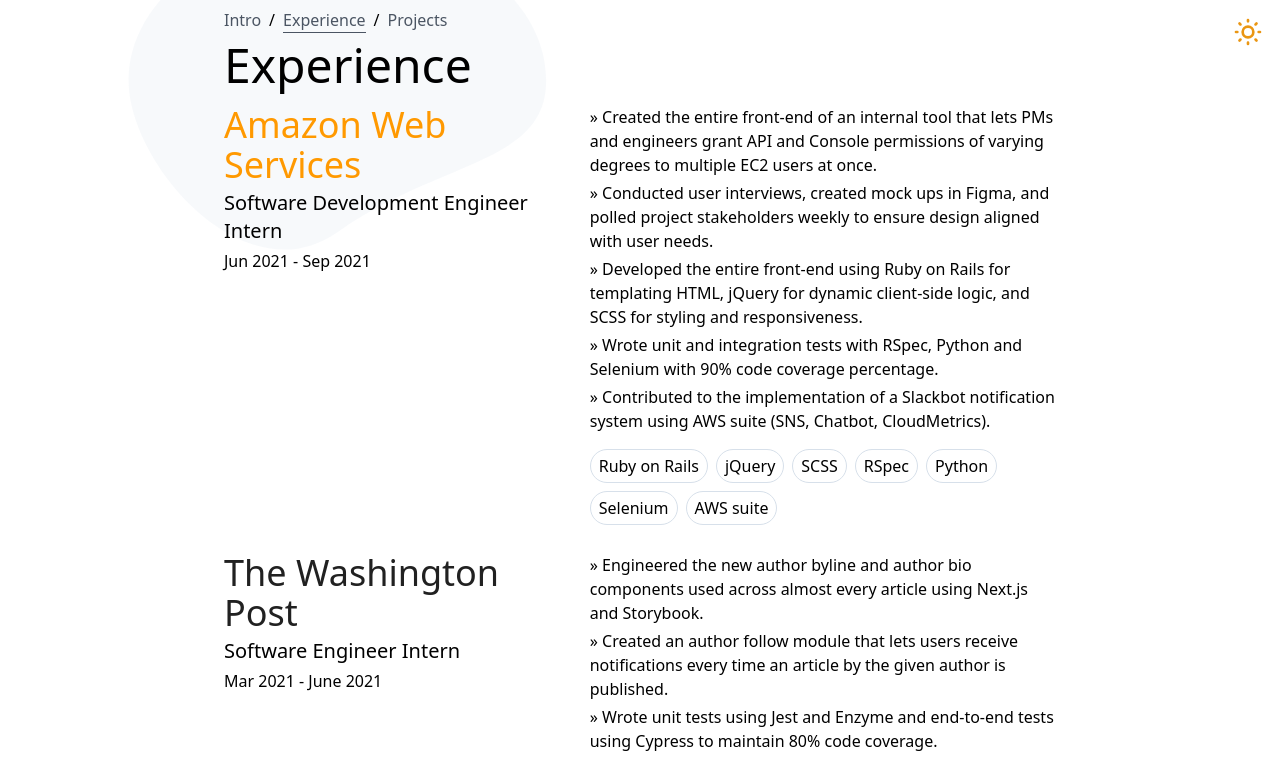
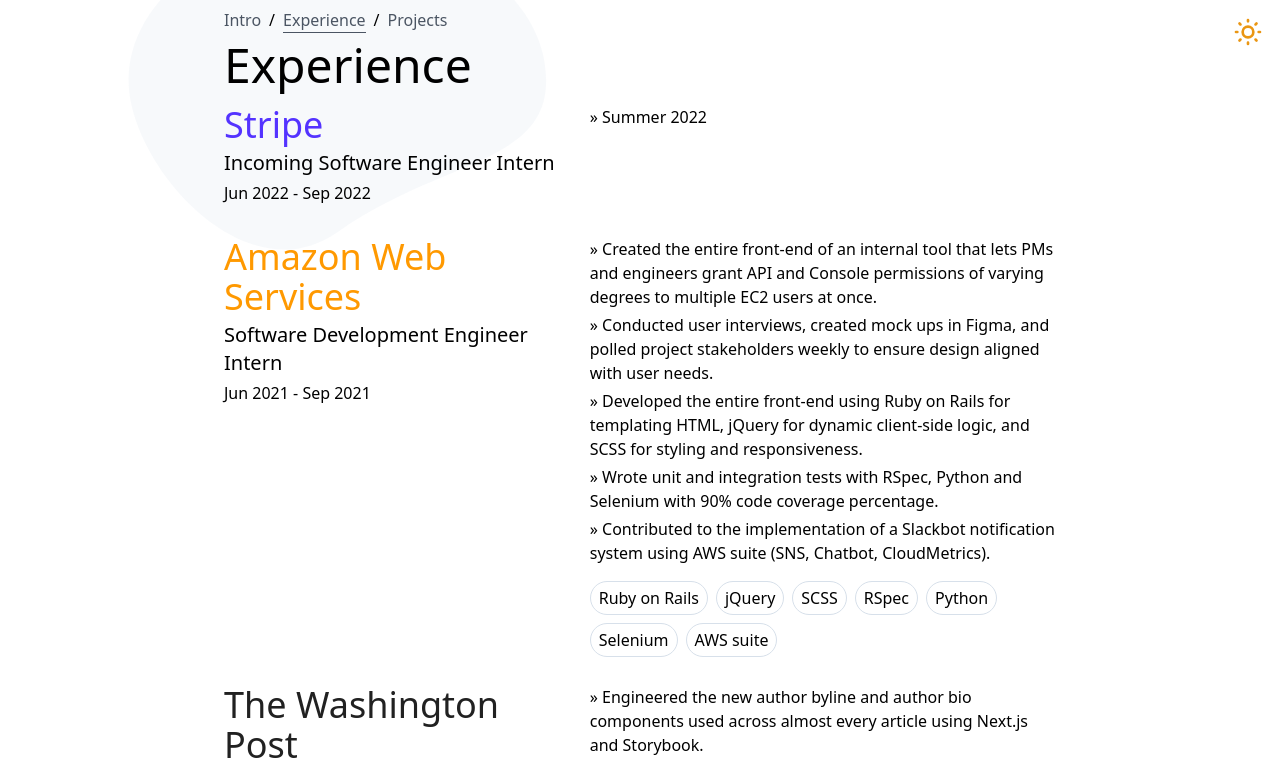
Before and after one commit to acui51/personal-website, a Next.js app: page /experience in a window 1280 px wide. Shown: the top 761 px of the page. Built offline with nearby package versions, Linux system fonts and the light colour scheme.

Commit message:
update summer 2022

```diff
--- a/pages/experience/index.js
+++ b/pages/experience/index.js
@@ -32,6 +32,13 @@
           />
           <Breadcrumb />
           <h1 className="text-5xl whitespace-nowrap mb-4">Experience</h1>
+          <ExperienceBullet
+            company="Stripe"
+            occupation="Incoming Software Engineer Intern"
+            dates="Jun 2022 - Sep 2022"
+            description={["Summer 2022"]}
+            color="#5433FF"
+          />
           <ExperienceBullet
             company="Amazon Web Services"
             occupation="Software Development Engineer Intern"
--- a/pages/index.js
+++ b/pages/index.js
@@ -47,10 +47,10 @@
               Hi, I'm Alix {theme === "light" ? "⛰" : "🌋"}
             </h1>
             <p className="mb-3 text-gray-600 dark:text-gray-200">
-              I'm currently a rising junior at Stanford University with recent
+              I'm currently a junior at Stanford University with recent
               front-end internship experience at Amazon Web Services and The
-              Washington Post. On the side, I enjoy creating web applications
-              and learning about modern frameworks and technologies.
+              Washington Post. I will be joining Stripe next summer as a
+              software engineer intern.
             </p>
             <div className="flex">
               <a
```
